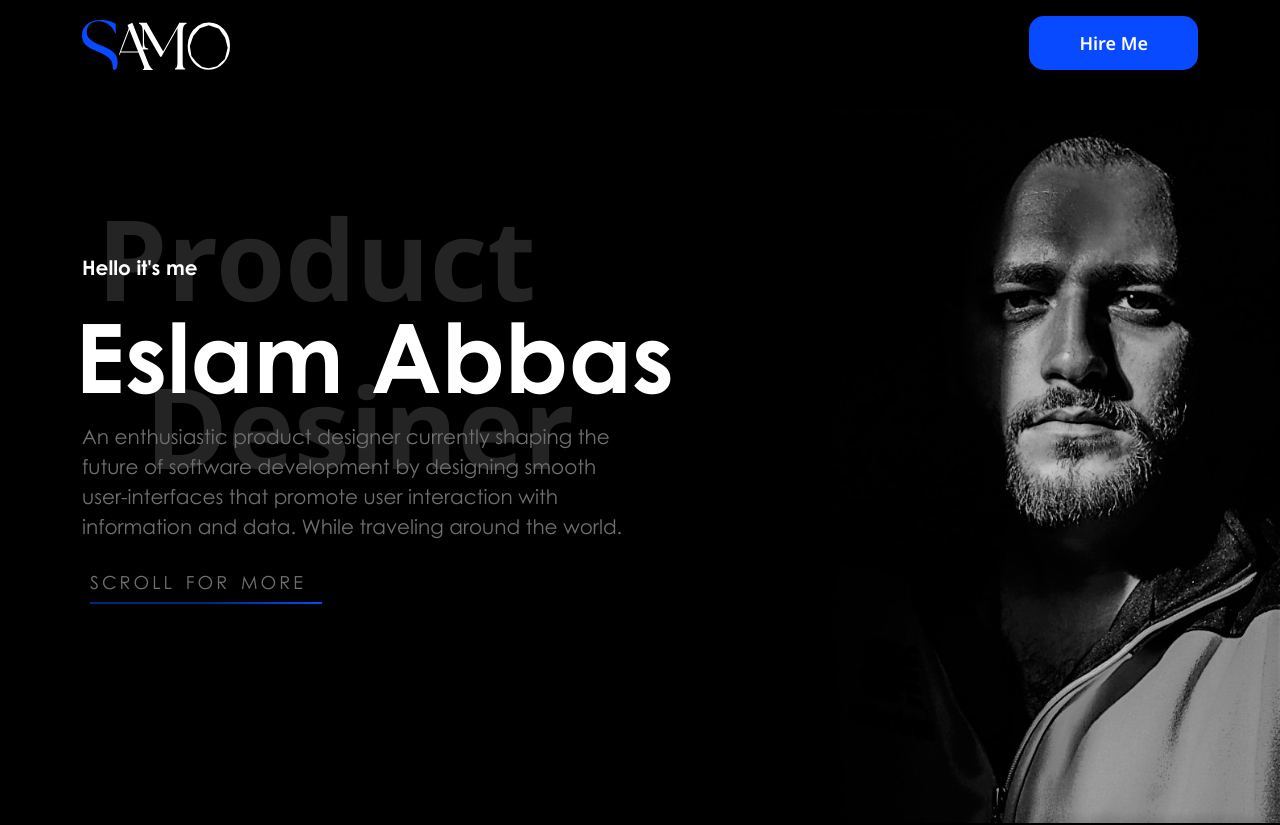
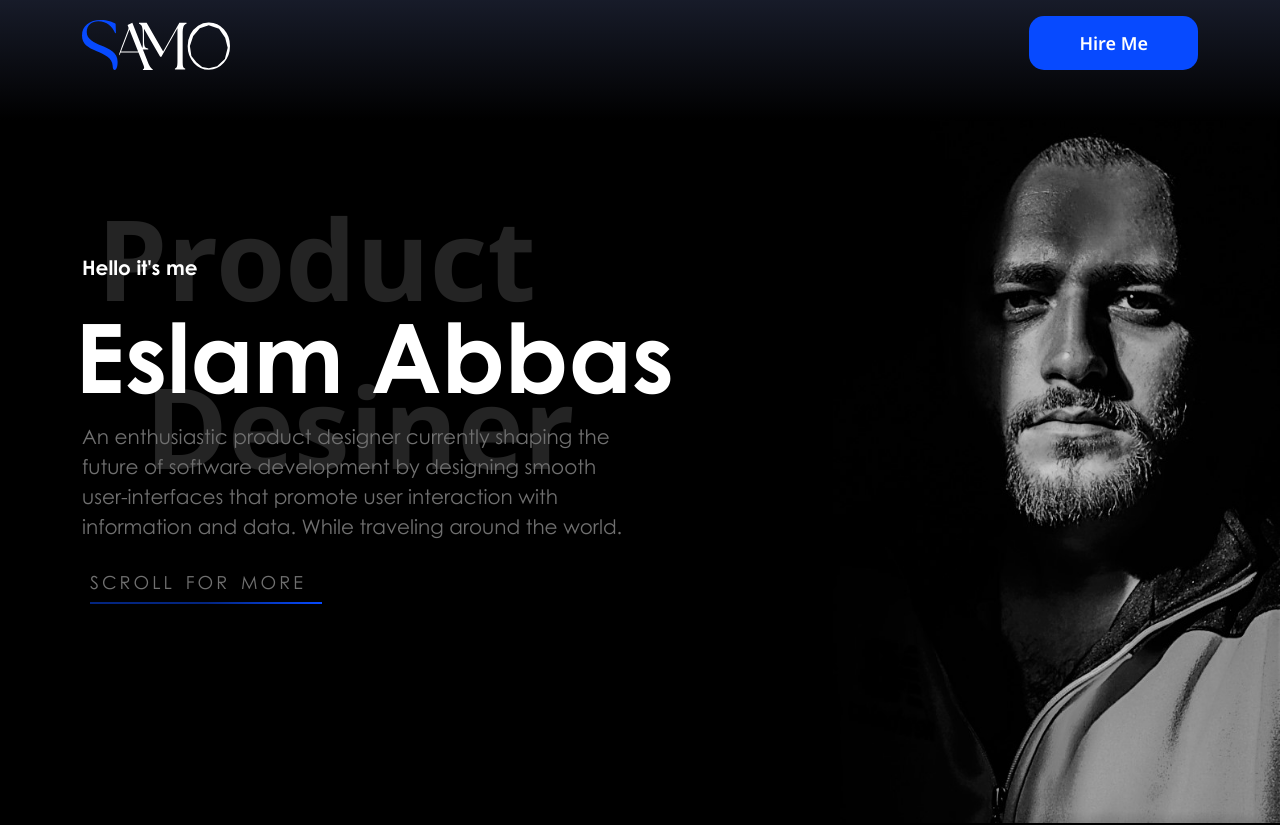
Before and after one commit to Hamza-Noah/Islam-Project, a React (Vite) app: page / in a window 1280 px wide. Shown: the top 825 px of the page. Built offline with nearby package versions, Linux system fonts and the light colour scheme.

Commit message:
added the layer in dark mode for header

```diff
--- a/src/components/Header/Header.module.css
+++ b/src/components/Header/Header.module.css
@@ -40,13 +40,14 @@
 }
 
 .overlay-on-scroll {
-  &.purple{
-
+  &.purple {
     background: linear-gradient(180deg, rgba(23, 27, 41, 0) 0%, #171b29 100%);
   }
-  &.white{
+  &.white {
     background: linear-gradient(180deg, rgba(23, 27, 41, 0) 0%, #fbf7ea 100%);
-
+  }
+  &.dark {
+    background: linear-gradient(180deg, rgba(23, 27, 41, 0) 0%, #171b29 100%);
   }
   width: 100%;
   height: 120px;
```
